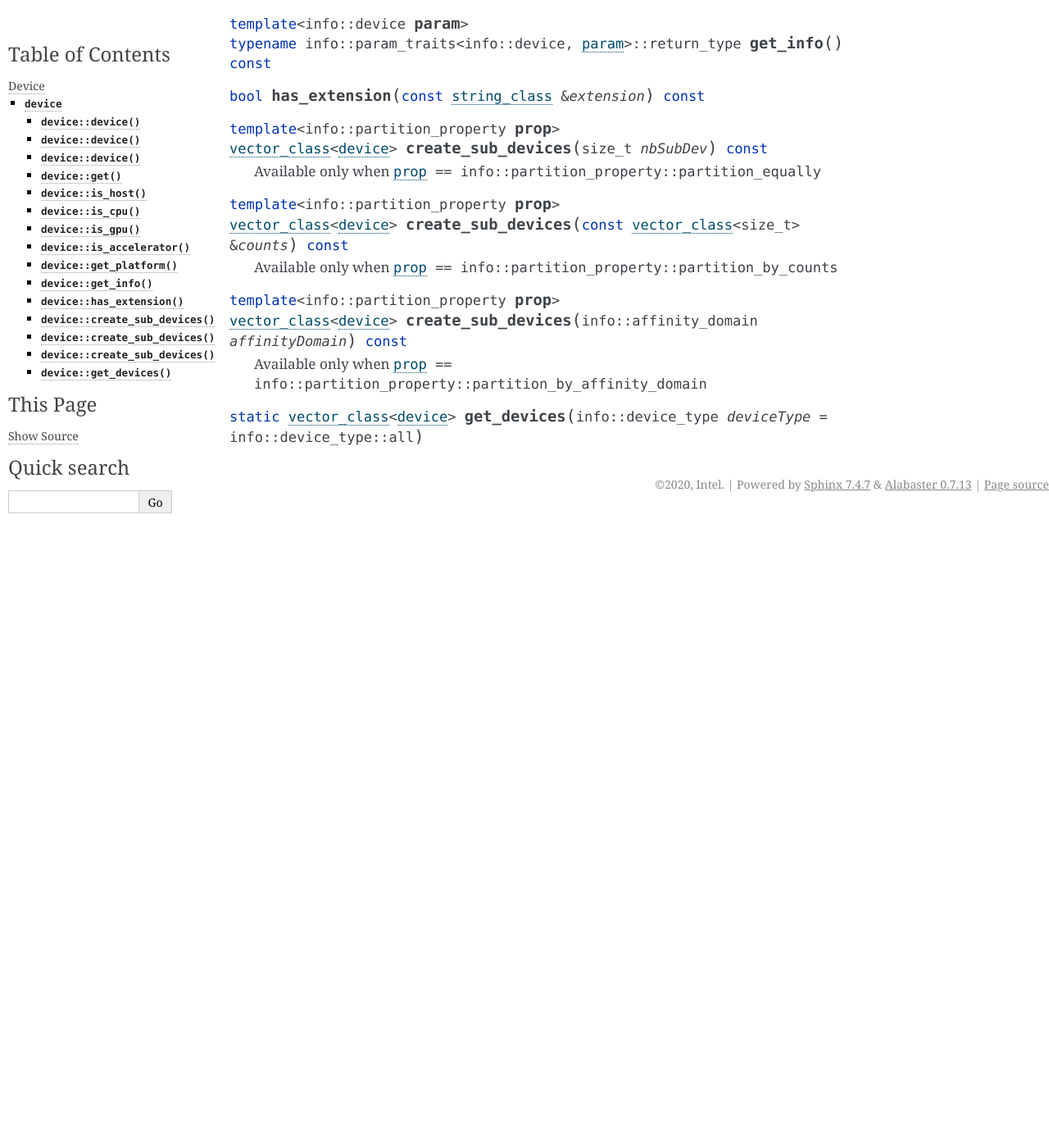
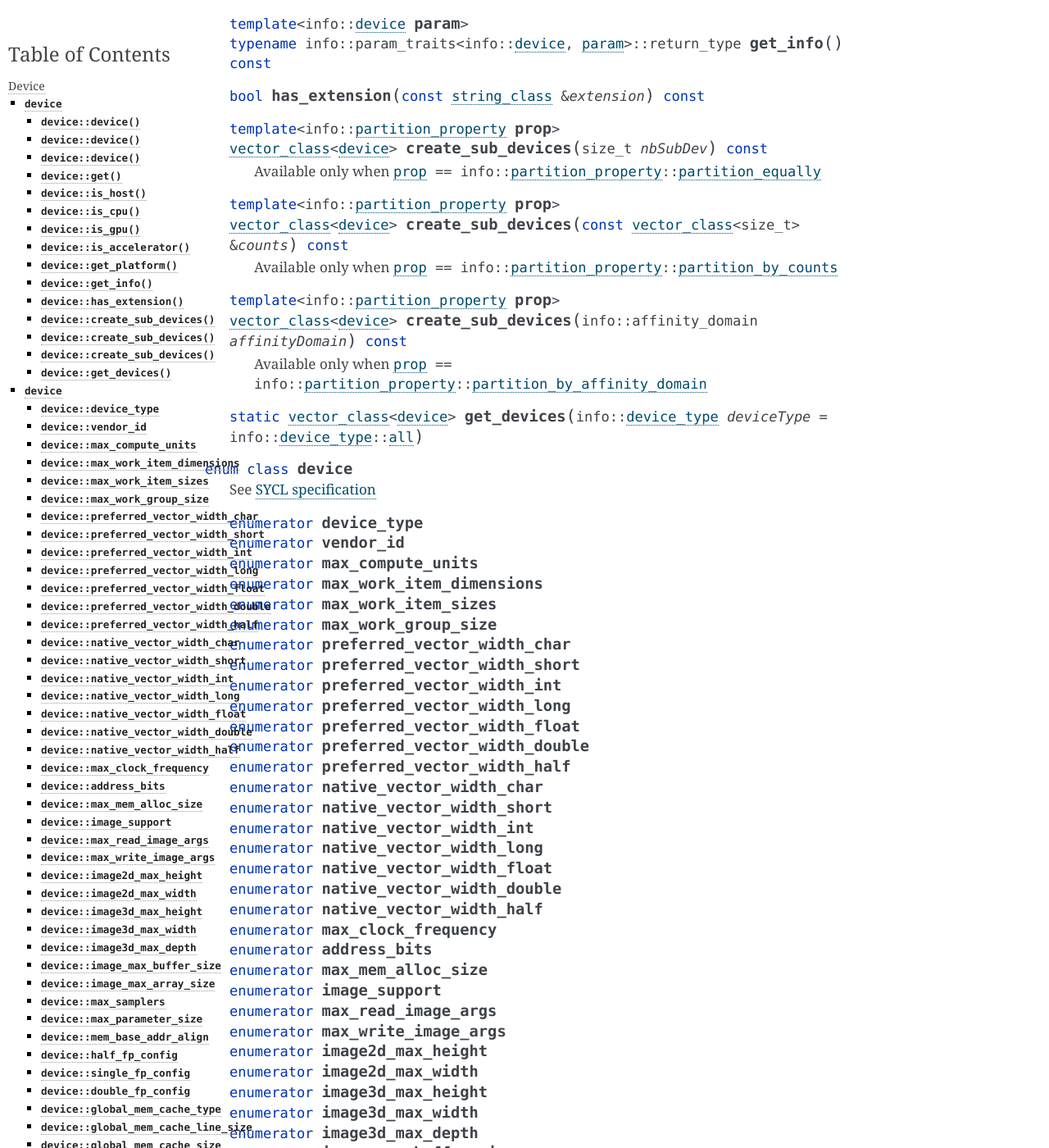
Before and after one commit to rscohn2/syclreference, a Sphinx documentation site: the page built from source/programming-interface/runtime/device.rst, in a window 1280 px wide and 1400 px high, scrolled down 1071 px. Shown: the whole window at 82% size. Built offline with Sphinx 7.4.7, drawn with Linux system fonts in a browser that asks for light colours; before the commit the page ends 1701 px from its top, so only the background shows below that; some of the changed text lies outside the part shown.

```diff
--- a/source/conf.py
+++ b/source/conf.py
@@ -60,6 +60,14 @@ exclude_patterns = ['**/*.inc.rst', '*.inc.rst']
 todo_include_todos = True
 
 
+# -- Options for breathe extension -------------------------------------------------
+breathe_projects = {
+    'dpcpp-ref': '../build/doxygen/xml'
+    }
+
+breathe_default_project = 'dpcpp-ref'
+
+
 # -- Options for HTML output -------------------------------------------------
 
 html_favicon = '_static/favicons.png'
--- /dev/null
+++ b/source/programming-interface/runtime/device-info.inc.rst
@@ -0,0 +1,191 @@
+..
+   // Copyright (c) 2011-2020 The Khronos Group, Inc.
+   //
+   // Licensed under the Apache License, Version 2.0 (the License);
+   // you may not use this file except in compliance with the License.
+   // You may obtain a copy of the License at
+   //
+   //     http://www.apache.org/licenses/LICENSE-2.0
+   //
+   // Unless required by applicable law or agreed to in writing, software
+   // distributed under the License is distributed on an AS IS BASIS,
+   // WITHOUT WARRANTIES OR CONDITIONS OF ANY KIND, either express or implied.
+   // See the License for the specific language governing permissions and
+   // limitations under the License.
+
+.. _`SYCL specification`: https://www.khronos.org/sycl/
+
+.. namespace-push:: info
+
+.. enum-class:: device
+
+   See `SYCL specification`_
+
+   .. enumerator:: \
+      device_type
+      vendor_id
+      max_compute_units
+      max_work_item_dimensions
+      max_work_item_sizes
+      max_work_group_size
+      preferred_vector_width_char
+      preferred_vector_width_short
+      preferred_vector_width_int
+      preferred_vector_width_long
+      preferred_vector_width_float
+      preferred_vector_width_double
+      preferred_vector_width_half
+      native_vector_width_char
+      native_vector_width_short
+      native_vector_width_int
+      native_vector_width_long
+      native_vector_width_float
+      native_vector_width_double
+      native_vector_width_half
+      max_clock_frequency
+      address_bits
+      max_mem_alloc_size
+      image_support
+      max_read_image_args
+      max_write_image_args
+      image2d_max_height
+      image2d_max_width
+      image3d_max_height
+      image3d_max_width
+      image3d_max_depth
+      image_max_buffer_size
+      image_max_array_size
+      max_samplers
+      max_parameter_size
+      mem_base_addr_align
+      half_fp_config
+      single_fp_config
+      double_fp_config
+      global_mem_cache_type
+      global_mem_cache_line_size
+      global_mem_cache_size
+      global_mem_size
+      max_constant_buffer_size
+      max_constant_args
+      local_mem_type
+      local_mem_size
+      error_correction_support
+      host_unified_memory
+      profiling_timer_resolution
+      is_endian_little
+      is_available
+      is_compiler_available
+      is_linker_available
+      execution_capabilities
+      queue_profiling
+      built_in_kernels
+      platform
+      name
+      vendor
+      driver_version
+      profile
+      version
+      opencl_c_version
+      extensions
+      printf_buffer_size
+      preferred_interop_user_sync
+      parent_device
+      partition_max_sub_devices
+      partition_properties
+      partition_affinity_domains
+      partition_type_property
+      partition_type_affinity_domain
+      reference_count
+
+.. enum-class:: device_type
+
+   .. enumerator:: cpu
+
+      Maps to OpenCL CL_DEVICE_TYPE_CPU
+
+   .. enumerator:: gpu
+
+      Maps to OpenCL CL_DEVICE_TYPE_GPU
+
+   .. enumerator:: acc
+
+      Maps to OpenCL CL_DEVICE_TYPE_ACCELERATOR
+
+   .. enumerator:: cus
+
+      Maps to OpenCL CL_DEVICE_TYPE_CUSTOM
+
+   .. enumerator:: aut
+
+      Maps to OpenCL CL_DEVICE_TYPE_DEFAULT
+
+   .. enumerator:: host
+   .. enumerator:: all
+
+      Maps to OpenCL CL_DEVICE_TYPE_ALL
+
+
+.. enum-class:: partition_property
+
+   See `SYCL specification`_
+
+   .. enumerator:: \
+      no_partition
+      partition_equally
+      partition_by_counts
+      partition_by_affinity_domain
+
+
+.. enum-class:: partition_affinity_domain
+
+   See `SYCL specification`_
+
+   .. enumerator:: \
+      not_applicable
+      numa
+      L4_cache
+      L3_cache
+      L2_cache
+      L1_cache
+      next_partitionable
+
+
+.. enum-class:: local_mem_type
+
+   See `SYCL specification`_
+
+   .. enumerator:: \
+      none
+      local
+      global
+
+.. enum-class:: fp_config
+
+   See `SYCL specification`_
+
+   .. enumerator:: \
+      denorm
+      inf_nan
+      round_to_nearest
+      round_to_zero
+      round_to_inf
+      fma
+      correctly_rounded_divide_sqrt
+      soft_float
+
+.. enum-class:: global_mem_cache_type
+
+   See `SYCL specification`_
+
+   .. enumerator:: \
+      none
+      read_only
+      read_write
+
+.. enum-class:: execution_capability
+
+   See `SYCL specification`_
+
+   .. enumerator:: \
+      exec_kernel
+      exec_native_kernel
--- a/source/programming-interface/runtime/device.inc.rst
+++ b/source/programming-interface/runtime/device.inc.rst
@@ -27,15 +27,15 @@
 
    .. function:: bool is_host() const
 
-		 :returns:
+		 :returns: true if a :term:`host device`
 
    .. function:: bool is_cpu() const
 
-		 :returns:
+		 :returns: true if device uses a CPU
 
    .. function:: bool is_gpu() const
 
-		 :returns:
+		 :returns: true if device uses a GPU
 
    .. function:: bool is_accelerator() const
 
--- a/source/programming-interface/runtime/device.rst
+++ b/source/programming-interface/runtime/device.rst
@@ -32,3 +32,5 @@ pertinent information about the device including:
 
 
 .. include:: device.inc.rst
+
+.. include:: device-info.inc.rst
```
Also changed, not shown: doc.py (+8 -12 lines), source/glossary.rst (+25 -22 lines), 1 other file.
